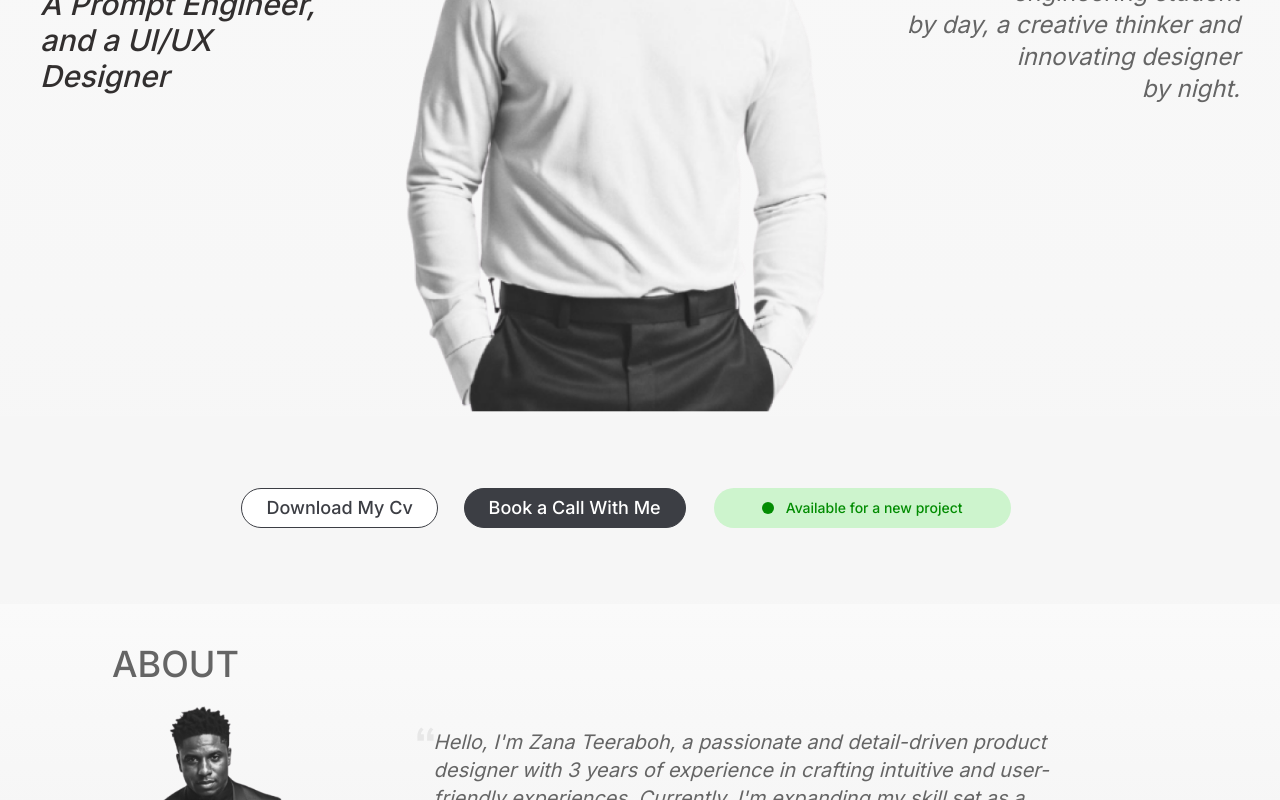
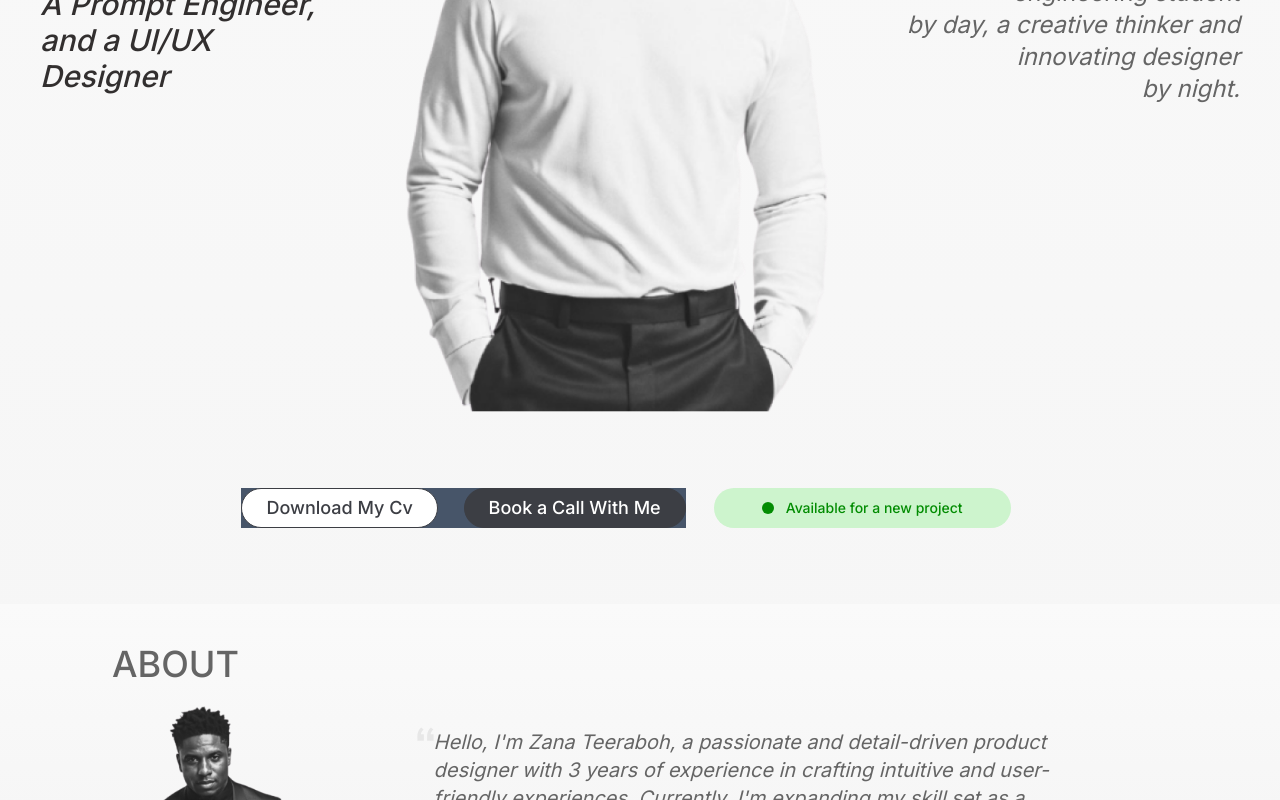
Before and after one commit to teeraboh/Personal_Portfolio-1, a Next.js app in the folder my-portfolio/: page / in a window 1280 px wide. Shown: the part 894-1694 px from the top of the page. Built offline with nearby package versions, Linux system fonts and the light colour scheme.

Commit message:
made new changes to main

```diff
--- a/my-portfolio/src/app/page.tsx
+++ b/my-portfolio/src/app/page.tsx
@@ -43,8 +43,8 @@ export default function Home() {
             EXPLORE MY PORTFOLIO
           </h1>
         </div>
-        <div className="flex flex-col w-full items-center justify-center relative lg:flex-row lg:justify-between lg:px-10 lg:-mt-52">
-          <div className="lg:mb-24 lg:relative lg:w-[22rem] lg:h-[15.938rem]">
+        <div className="flex flex-col w-full items-center justify-center relative lg:flex-row lg:justify-between lg:px-10">
+          <div className="lg:mb-24 lg:w-[22rem] lg:h-[15.938rem]">
             <p className="text-center text-base font-medium text-textmed text-pretty italic lg:text-start lg:text-3xl">
               Hey, I’m Zana Teeraboh. A Junior Software Engineer,
               <br /> A Prompt Engineer, and a UI/UX
@@ -52,7 +52,7 @@ export default function Home() {
             </p>
           </div>
 
-          <div className="flex relative">
+          <div className="flex">
             <Image
               src="/images/Image1.png"
               alt="logo"
@@ -73,7 +73,7 @@ export default function Home() {
             />
           </div>
 
-          <div className="lg:mb-32 lg:relative lg:w-[24rem] lg:h-[14rem]">
+          <div className="lg:mb-32 lg:w-[24rem] lg:h-[14rem]">
             <p className="text-center text-sm font-normal text-textnorm italic text-pretty py-1 lg:text-right lg:text-2xl">
               Crafting seamless experiences and designing
               <br /> products that scale. Software engineering student
@@ -84,8 +84,8 @@ export default function Home() {
         </div>
       </section>
 
-      <section className="flex flex-col w-full items-center justify-center space-y-2 bg-bgbutton/70 lg:flex-row lg:py-16 lg:-mt-44">
-        <div className="grid grid-cols-2 gap-0">
+      <section className="flex flex-col w-full items-center justify-center lg:flex-row lg:py-16 space-y-2">
+        <div className="grid grid-cols-2 gap-0 bg-slate-600">
           <PrimaryButton
             id="DownloadCv"
             type="button"
```
